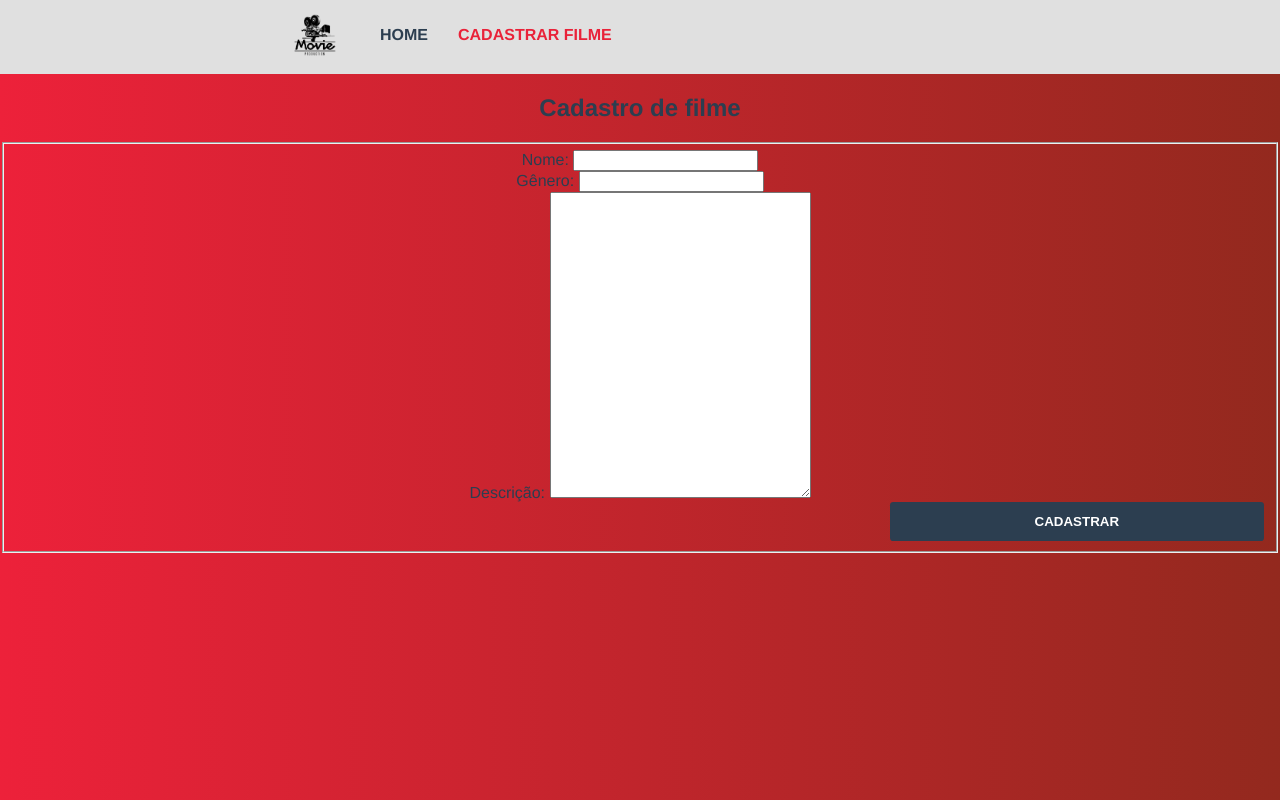
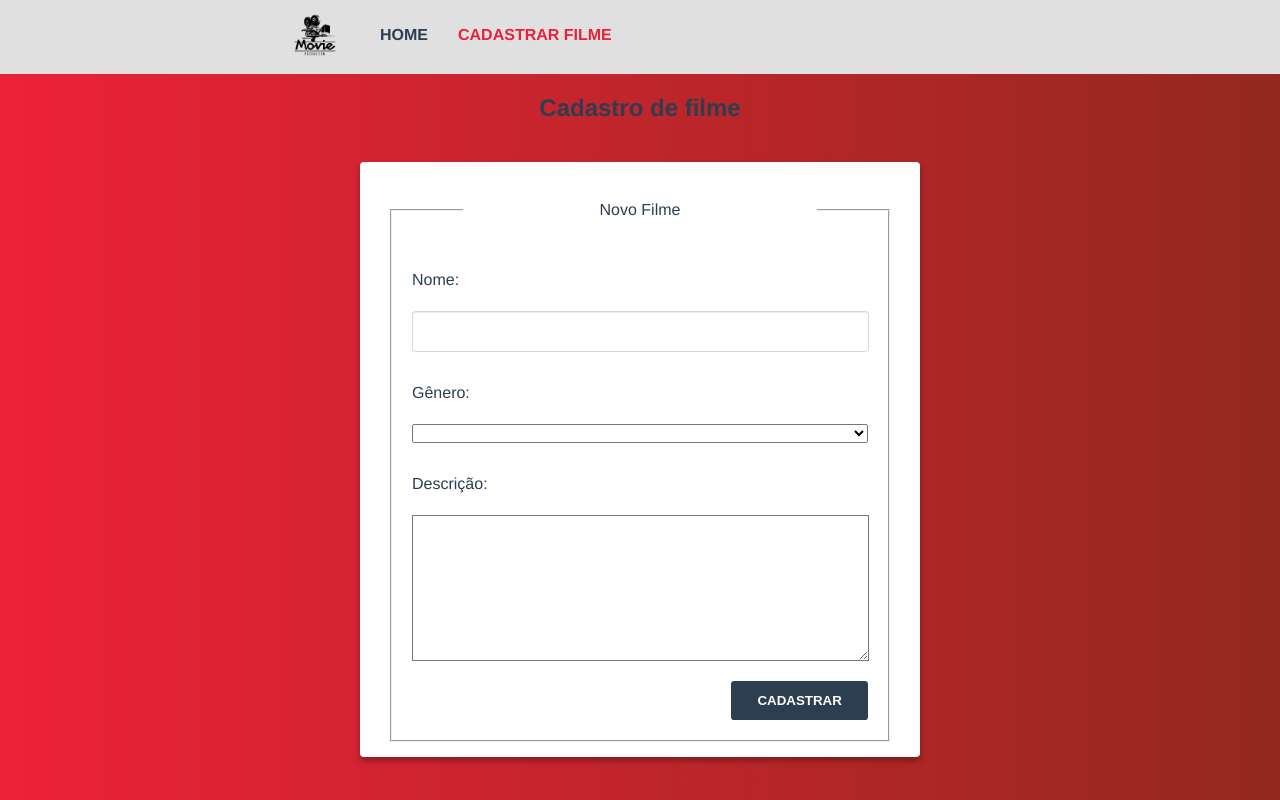
Before and after one commit to d-rocha/mymovieslist, a Vue app: page /#/newmovie in a window 1280 px wide. Built offline with nearby package versions, Linux system fonts and the light colour scheme; what vue-sweetalert2 would draw is missing.

Commit message:
:sparkles: Update Form component

```diff
--- a/src/components/Form.vue
+++ b/src/components/Form.vue
@@ -1,14 +1,21 @@
 <template>
     <h2>{{title}}</h2>
 
-    <form action="POST" id="register" @submit.prevent="addMovie">
-        <fieldset>
+    <form id="register" @submit.prevent="addMovie"  method="post">
+        <fieldset class="fieldset">
+            <p v-if="errors.length" class="error">
+                <span>Por favor, corrija o(s) seguinte(s) erro(s):</span>
+                <ul>
+                    <li v-for="error in errors" :key="error">{{ error }}</li>
+                </ul>
+            </p>
+            <legend class="new-movie">Novo Filme</legend>
             <div class="control">
                 <label for="name">
                     Nome:
                 </label>
 
-                <input type="text" name="nome" id="name" @model="movies.movie.name"/>
+                <input type="text" name="nome" id="name" v-model="movie.name" />
             </div>
 
             <div class="control">
@@ -16,7 +23,15 @@
                     Gênero:
                 </label>
 
-                <input type="text" name="gender" id="gender" @model="movies.movie.gender" />
+                <select name="gender-option" id="gender-option" v-model="movie.gender">
+                    <option
+                        v-for="item in genderOption"
+                        :value="item"
+                        :key="item"
+                    >
+                        {{item}}
+                    </option>
+                </select>
             </div>
 
             <div class="control">
@@ -24,16 +39,124 @@
                     Descrição:
                 </label>
 
-                <textarea name="description" id="description" cols="30" rows="20" @model="movies.movie.description"></textarea>
+                <textarea
+                    name="description"
+                    id="description"
+                    cols="30" rows="20"
+                    maxlength="137"
+                    v-model="movie.description"
+                >
+                </textarea>
             </div>
 
-            <Button title="Cadastrar" />
+            <Button title="Cadastrar" :disabled="loading" />
+            <Loader  v-if="loading"/>
         </fieldset>
     </form>
 </template>
 
+<style>
+    #register {
+        font-size: 16px;
+        width: 500px;
+        padding: 15px 30px;
+        border-radius: 4px;
+        margin: 20px auto;
+        width: 500px;
+        background-color: #fff;
+        box-shadow: 0 4px 6px 0 rgba(0, 0, 0, 0.3);
+    }
+    #register .fieldset {
+        position: relative;
+        margin: 24px 0 0 0;
+        padding: 20px;
+    }
+    #register .fieldset legend {
+
+    }
+    #register .fieldset .load-wrapp {
+        position: absolute !important;
+        bottom: 40%;
+        left: 40%;
+    }
+    #register .fieldset .error {
+        color: #e82239;
+        font-size: 11px;
+        text-align: left;
+    }
+    #register .fieldset .error ul {
+        padding: 0;
+        line-height: 1rem;
+    }
+    #register .fieldset .error ul li {
+        list-style: none;
+    }
+    #register .fieldset .new-movie {
+        margin: 24px 0 0 0;
+        padding: 0 30%;
+    }
+    #register .new-movie {
+        padding-bottom: 10px;
+    }
+    #register div {
+        position: relative;
+        margin: 20px 0;
+    }
+    #register label {
+        display: block;
+        color: #94aab0;
+        margin-bottom: 10px;
+        text-align: start;
+    }
+    #register select {
+        width: 100%;
+    }
+    #register legend {
+        color: #2b3e51;
+    }
+    #register input,
+    #register textarea,
+    #register label {
+        width: 100%;
+        display: block;
+        color: #2b3e51;
+        appearance: none;
+        padding: 12px 0;
+    }
+    #register input,
+    #register textarea {
+        padding: 12px;
+        width: 94.5%;
+    }
+    #register input,
+    #register textearea {
+        border: 1px solid #cfd9db;
+        background-color: #ffffff;
+        border-radius: 0.25em;
+        box-shadow: inset 0 1px 1px rgba(0, 0, 0, 0.08);
+    }
+    #register input:focus,
+    #register textarea:focus {
+        outline: none;
+        border-color: #2c3e50;
+        box-shadow: 0 0 5px rgba(44, 151, 222, 0.2);
+    }
+    #register textarea {
+        height: 120px;
+        resize: vertical;
+        overflow: auto;
+    }
+    .has-error {
+        border: 1px solid #e32237 !important;
+    }
+    .no-error {
+        border: 1px solid #cfd9db;
+    }
+</style>
+
 <script>
-import Button from '@/components/Button.vue'
+    import Button from '@/components/Button.vue';
+    import Loader from '@/components/Loader.vue';
 
     export default {
         name: 'Form',
@@ -41,11 +164,96 @@ import Button from '@/components/Button.vue'
             title: String
         },
         components: {
-            Button
+            Button,
+            Loader
+        },
+        data() {
+            return {
+                movie: {
+                  id: '',
+                  name: '',
+                  gender: '',
+                  description: '',
+                  datetime: ''
+                },
+                genderOption: [
+                    'Ação',
+                    'Animação',
+                    'Aventura',
+                    'Comédia',
+                    'Documentário',
+                    'Ficção',
+                    'Heróis',
+                    'Romance'
+                ],
+                errors: [],
+                loading: false,
+            }
+        },
+        computed: {
+            allMovies() {
+                return this.$store.getters.movies;
+            }
         },
          methods: {
-            addMovie(movie) {
-                this.$store.dispatch('setMovie', movie);
+            addMovie() {
+                let hasError = this.validateForm();
+                let hasMovie = this.ifMovieExist();
+
+                if(hasError.length > 0) return false;
+
+                if(hasMovie) {
+                    this.errorAlert();
+                    return false;
+                }
+
+                this.loading = true;
+                this.successAlert();
+                this.$store.dispatch('newMovie', this.movie);
+
+                setTimeout(() => {
+                    this.loading = false;
+                    this.goToHome();
+                }, 3000);
+            },
+            ifMovieExist() {
+                let movies = this.$store.state.movies;
+
+                for(let i = 0; i < movies.length; i++) {
+                    if (movies[i].name == this.movie.name && movies[i].gender == this.movie.gender)
+                        return true;
+                }
+            },
+            validateForm() {
+                if(this.errors.length > 0) this.errors = [];
+
+                if(!this.movie.name)
+                    this.errors.push('O campo nome é obrigatório.');
+
+                if(!this.movie.gender)
+                    this.errors.push('O campo gênero é obrigatório.');
+
+                if(!this.movie.description)
+                    this.errors.push('O campo descrição é obrigatório.');
+
+                return this.errors;
+            },
+            successAlert() {
+                this.$swal({
+                    position: 'top-end',
+                    icon: 'success',
+                    title: 'Filme cadastrado com sucesso',
+                    showConfirmButton: false,
+                    timerProgressBar: true,
+                    timer: 2500,
+                    toast: true,
+                })
+            },
+            errorAlert() {
+                this.$swal("Oops...", "Esse filme já foi cadastrado!", "error")
+            },
+            goToHome() {
+                this.$router.push('/');
             }
         },
     }
```
